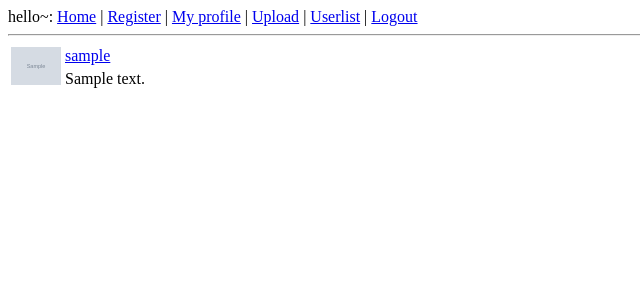
After one commit to kamakama/testblog, a Flask app: page /userlist in a window 1280 px wide. The commit adds this page. Shown: the top 300 px of the page, without its empty margins (0-640 px from the left). Run offline with Flask 2, Linux system fonts and the light colour scheme; a user stored in the database is signed in; tables that the repository leaves empty hold one stand-in row (values such as "Sample post"); grey boxes marked "Sample" are stand-in pictures.

Commit message:
added userlist

```diff
--- a/app/templates/base.html
+++ b/app/templates/base.html
@@ -14,6 +14,7 @@
       {%- if g.user.is_authenticated() %}
       <a href="{{ url_for('user', name=g.user.username) }}">My profile</a> |
       <a href="{{ url_for('upload') }}">Upload</a> |
+      <a href="{{ url_for('userlist') }}">Userlist</a> |
       <a href="{{ url_for('logout') }}">Logout</a>
       {%- else %}
       <a href="{{ url_for('login') }}">Login</a>
--- /dev/null
+++ b/app/templates/userlist.html
@@ -0,0 +1,16 @@
+{% extends "base.html" %}
+{% block content %}
+    {% for user in users %}
+    <table>
+      <tr>
+        <td rowspan=2><img src="/static/avatars/{% if user.avatar %}{{ user.avatar }}{% else %}default.jpg{% endif %}" width="50px"></td>
+        <td><a href="{{ url_for('user', name=user.username) }}">{{ user.username }}</a></td>
+      </tr>
+      <tr>
+        <td>{{ user.about_me }}</td>
+      </tr>
+    </table>
+    {% endfor %}
+
+
+{% endblock %}
--- a/app/views.py
+++ b/app/views.py
@@ -135,6 +135,12 @@ def before_request():
         db.session.add(g.user)
         db.session.commit()
 
+@app.route('/userlist')
+@login_required
+def userlist():
+    users = User.query.order_by(User.username)
+    return render_template('userlist.html', users=users)
+
 @app.route('/logout')
 def logout():
     logout_user()
--- /dev/null
+++ b/rundebug.py
@@ -0,0 +1,3 @@
+#!flask/Scripts/python
+from app import app
+app.run(debug=True)
```
